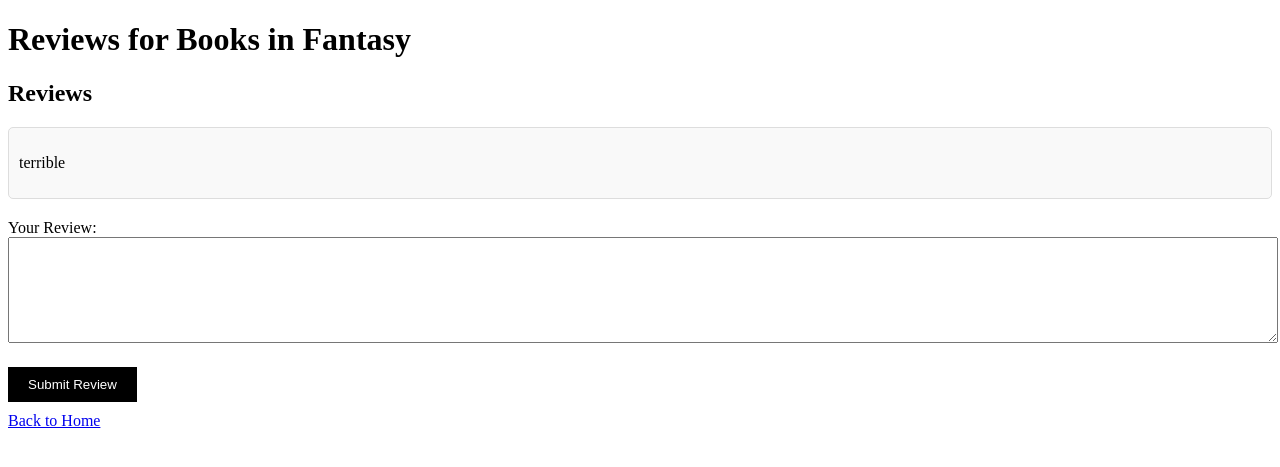
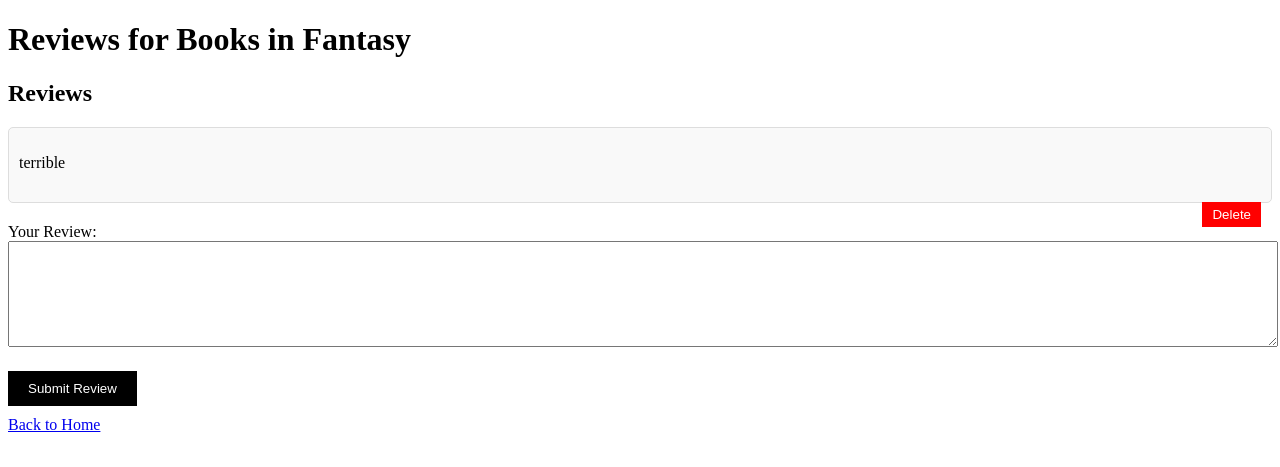
Before and after one commit to ameliasieg/COP4521-Group14, a Flask app: page /reviews/fantasy in a window 1280 px wide. Shown: the top 467 px of the page. Run offline with Flask 3, Linux system fonts and the light colour scheme; data comes from the database, SQL or seed files in the repository.

Commit message:
Adding ability to delete reviews

```diff
--- a/app.py
+++ b/app.py
@@ -9,12 +9,17 @@ stored_books = {}
 
 # Function to get a random book from the database by genre
 def get_random_books_by_genre(genre):
-    conn = sqlite3.connect('socialReads.db')
-    cur = conn.cursor()
-    cur.execute("SELECT Title FROM Books WHERE Genre=? ORDER BY RANDOM() LIMIT 1", (genre,))
-    book = cur.fetchone()
-    conn.close()
-    return book[0] if book else None
+    try:
+        conn = sqlite3.connect('socialReads.db')
+        cur = conn.cursor()
+        cur.execute("SELECT Title FROM Books WHERE Genre=? ORDER BY RANDOM() LIMIT 1", (genre,))
+        book = cur.fetchone()
+        conn.close()
+        return book[0] if book is not None else None
+    except Exception as e:
+        print("Error fetching random book:", e)
+        return None
+
 
 @app.route('/')
 def start():
@@ -41,16 +46,22 @@ def home():
         stored_books = {genre: get_random_books_by_genre(genre) for genre in genres}
     return render_template('home.html', books=stored_books, role=role)
 
-@app.route('/regenerate', methods=['POST', 'GET'])
+@app.route('/regenerate', methods=['POST'])
+@app.route('/regenerate', methods=['POST'])
 def regenerate_books():
-    if request.method == 'POST':
-        role = request.form.get('role')
-        if role == 'admin':
-            genres = ['Fantasy', 'Non-Fiction', 'Thriller/Mystery', 'Romance']
-            global stored_books
-            stored_books = {genre: get_random_books_by_genre(genre) for genre in genres}
-            return render_template('home.html', books=stored_books, role=role)
-    return redirect(url_for('home'))
+    selected_role = request.form.get('role')
+    genres = ['Fantasy', 'Non-Fiction', 'Thriller/Mystery', 'Romance']
+    # Delete all reviews
+    conn = sqlite3.connect('socialReads.db')
+    cur = conn.cursor()
+    cur.execute("DELETE FROM Reviews")
+    conn.commit()
+    conn.close()
+    # Generate new books
+    global stored_books
+    stored_books = {genre: get_random_books_by_genre(genre) for genre in genres}
+    print(stored_books)
+    return render_template('home.html', books=stored_books, role=selected_role)
 
 # Function to display the form for submitting a review
 @app.route('/submit_review/<genre>', methods=['POST', 'GET'])
@@ -68,15 +79,20 @@ def submit_review(genre):
 # Function to display reviews for a specific genre
 @app.route('/reviews/<genre>')
 def reviews(genre):
+    role = request.args.get('role', 'user')  # Get the role from the query parameters
     conn = sqlite3.connect('socialReads.db')
     cur = conn.cursor()
     cur.execute("SELECT review FROM Reviews WHERE genre=?", (genre,))
     reviews = cur.fetchall()
     conn.close()
-    return render_template('reviews.html', genre=genre, reviews=reviews)
+    return render_template('reviews.html', genre=genre, reviews=reviews, role=role)
 
 @app.route('/admin')
 def admin_page():
+    global stored_books
+    if not stored_books:  # If stored_books is empty, generate new books
+        genres = ['Fantasy', 'Non-Fiction', 'Thriller/Mystery', 'Romance']
+        stored_books = {genre: get_random_books_by_genre(genre) for genre in genres}
     return render_template('admin.html')
 
 # Function for admin to clear the reviews table
@@ -91,5 +107,17 @@ def clear_reviews():
         conn.close()
         return redirect(url_for('admin_page'))
 
+@app.route('/delete_review/<genre>', methods=['POST'])
+def delete_review(genre):
+    if request.method == 'POST':
+        review_text = request.form['review_text']
+        # Delete the review from the database
+        conn = sqlite3.connect('socialReads.db')
+        cur = conn.cursor()
+        cur.execute("DELETE FROM Reviews WHERE genre=? AND review=?", (genre, review_text))
+        conn.commit()
+        conn.close()
+        return redirect(url_for('reviews', genre=genre))
+
 if __name__ == '__main__':
     app.run(debug=True)
--- a/templates/reviews.html
+++ b/templates/reviews.html
@@ -16,7 +16,14 @@
             background-color: #f9f9f9;
         }
 
-
+        .delete-button {
+            background-color: red;
+            color: white;
+            padding: 5px 10px;
+            border: none;
+            cursor: pointer;
+            float: right;
+        }
 
         form {
             margin-top: 20px;
@@ -37,8 +44,7 @@
         button:hover {
             background-color: black;
         }
-        </style>
-
+    </style>
 </head>
 <body>
     <h1>Reviews for Books in {{ genre | capitalize }}</h1>
@@ -50,6 +56,12 @@
         {% for review in reviews %}
         <div class="review-box">
             <p>{{ review[0] }}</p>
+                <form action="{{ url_for('delete_review', genre=genre) }}" method="post">
+                    <input type="hidden" name="review_text" value="{{ review[0] }}">
+                    <button type="submit" class="delete-button">Delete</button>
+                </form>
+            <!-- {% if role == 'moderator' %} -->
+            <!-- {% endif %} -->
         </div>
         {% endfor %}
     </div>
```
